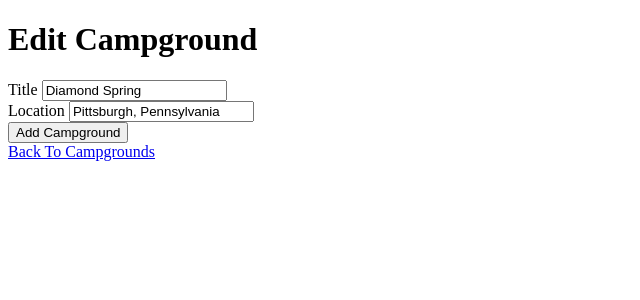
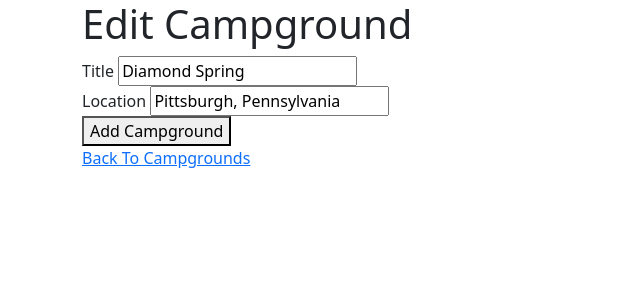
Before and after one commit to Evandher/YelpCamp-Evandher, a Node server app: page /campgrounds/600000000000000000000003/edit in a window 1280 px wide. Shown: the top 300 px of the page, without its empty margins (0-640 px from the left). Run offline with Node 20, Linux system fonts and the light colour scheme; data comes from the database, SQL or seed files in the repository; some libraries are stand-ins or nearby versions.

Commit message:
Adding boostrap

```diff
--- a/views/layouts/boilerplate.ejs
+++ b/views/layouts/boilerplate.ejs
@@ -4,8 +4,14 @@
     <meta charset="UTF-8">
     <meta name="viewport" content="width=device-width, initial-scale=1.0">
     <title>BOILERPLATE</title>
+
+    <link href="https://cdn.jsdelivr.net/npm/bootstrap@5.0.2/dist/css/bootstrap.min.css" rel="stylesheet" integrity="sha384-EVSTQN3/azprG1Anm3QDgpJLIm9Nao0Yz1ztcQTwFspd3yD65VohhpuuCOmLASjC" crossorigin="anonymous">
 </head>
 <body>
-    <%- body %>
+    <main class="container">
+        <%- body %>
+    </main>
+    <script src="https://cdn.jsdelivr.net/npm/@popperjs/core@2.9.2/dist/umd/popper.min.js"          integrity="sha384-IQsoLXl5PILFhosVNubq5LC7Qb9DXgDA9i+tQ8Zj3iwWAwPtgFTxbJ8NT4GN1R8p" crossorigin="anonymous"></script>
+    <script src="https://cdn.jsdelivr.net/npm/bootstrap@5.0.2/dist/js/bootstrap.min.js" integrity="sha384-cVKIPhGWiC2Al4u+LWgxfKTRIcfu0JTxR+EQDz/bgldoEyl4H0zUF0QKbrJ0EcQF" crossorigin="anonymous"></script>
 </body>
 </html>
```
